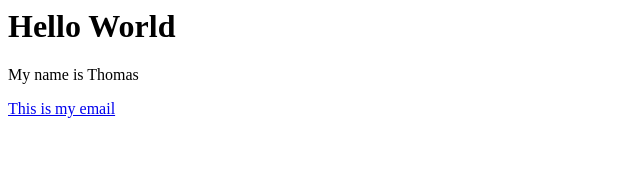
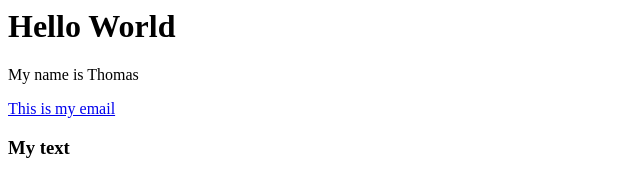
Before and after one commit to tochman/pairing-demo, a plain HTML site: page index.html in a window 1280 px wide. Shown: the full height of the page, 0-640 px from the left. Drawn offline with Linux system fonts and the light colour scheme.

Commit message:
another nonsense paragraph

```diff
--- a/index.html
+++ b/index.html
@@ -3,3 +3,5 @@
   My name is Thomas
 </p>
 <a href="mailto:thomas@craftacademy.se">This is my email</a>
+
+<h3>My text</h3>
```
